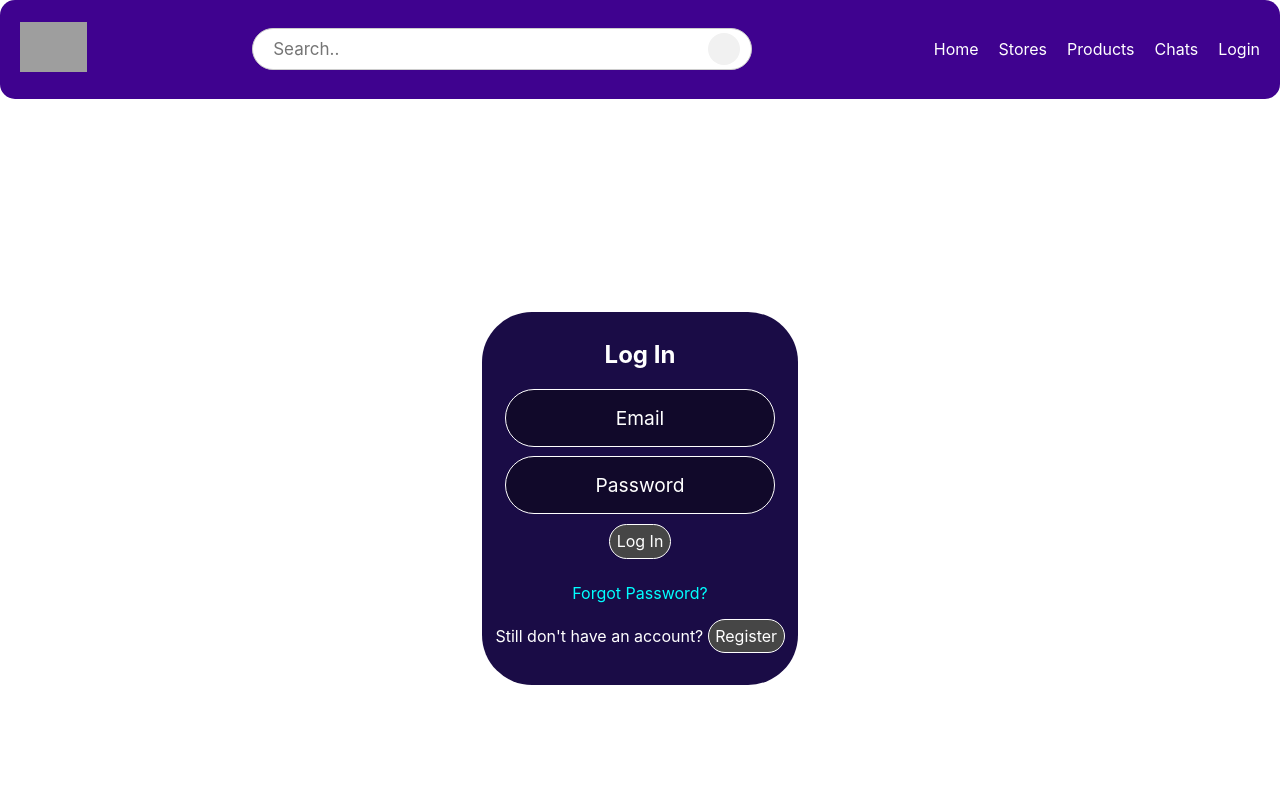
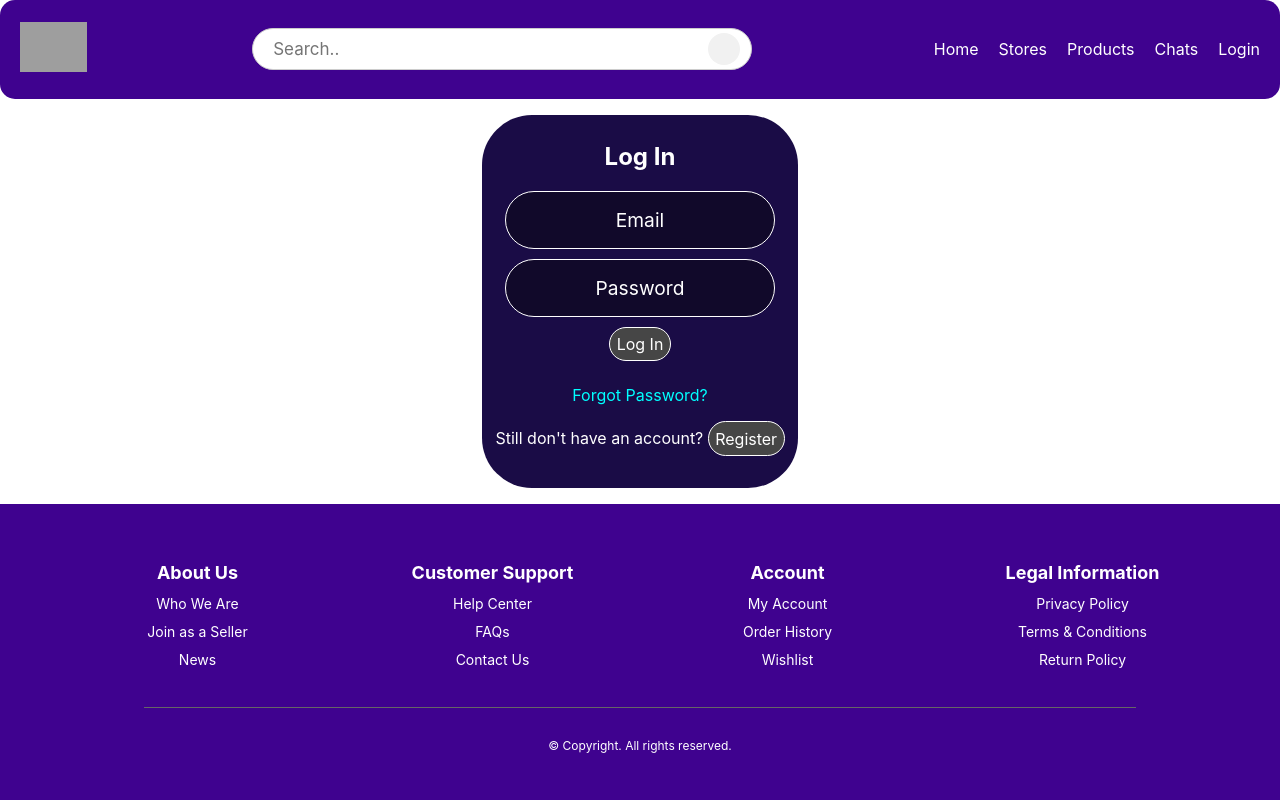
Before and after one commit to dog-Mangy/qatu-frontend, a Svelte app: page /login in a window 1280 px wide. Shown: the top 800 px of the page. Built offline with nearby package versions, Linux system fonts and the light colour scheme; grey boxes are pictures that could not be loaded.

Commit message:
styles:  center login form

```diff
--- a/src/view/components/Login.Component.svelte
+++ b/src/view/components/Login.Component.svelte
@@ -79,9 +79,11 @@
 
   .center-container {
     display: flex;
+    flex-direction: column;
     justify-content: center;
     align-items: center;
-        min-height: 100vh;
+    flex: 1;
+    height: 100%;
   }
 
   .form-box {
```
Lines whose indentation alone changed are shown as unchanged.
